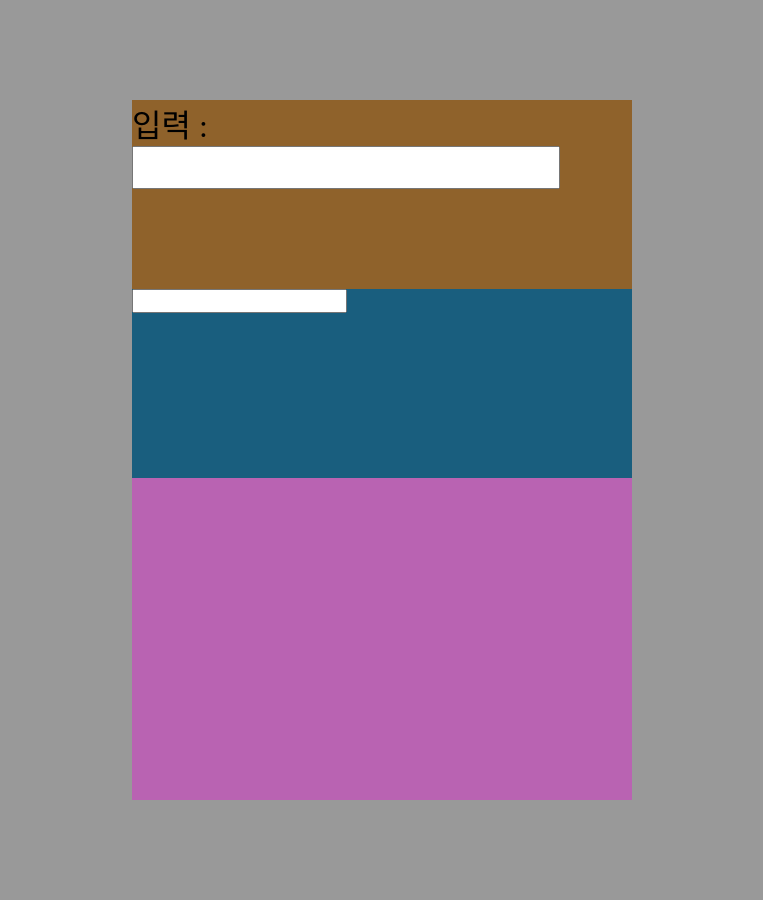
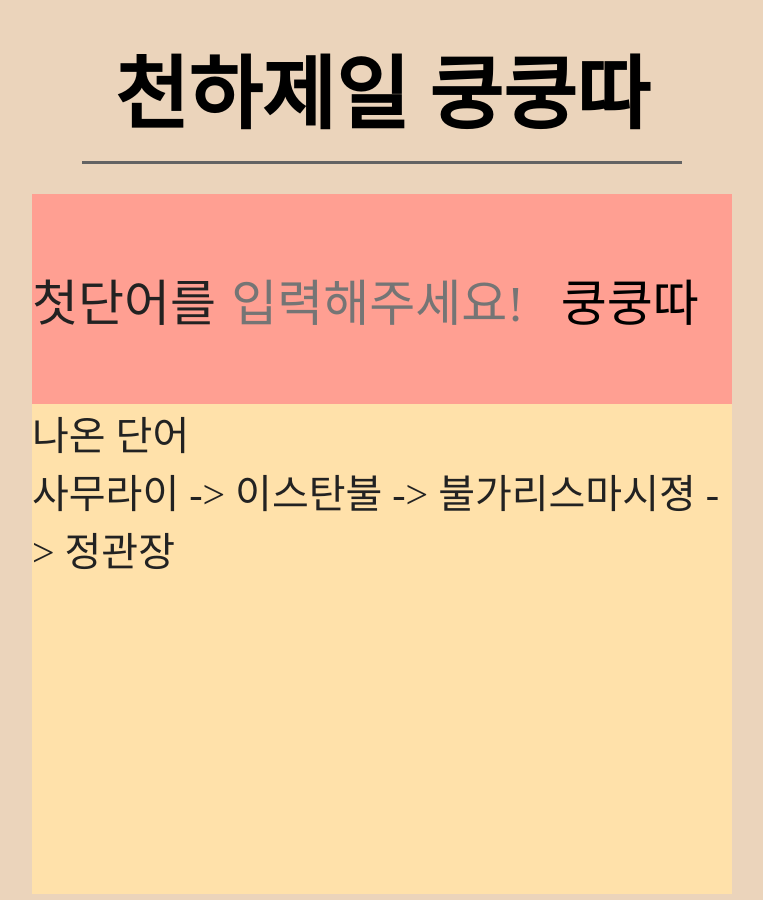
Before and after one commit to HyoTaek-Jang/js_game_-, a plain HTML site: page index.html in a window 1280 px wide. Shown: the whole page, without its empty margins (258-1021 px from the left). Drawn offline with Linux system fonts and the light colour scheme; some packages are replaced by stand-ins of ours; a web font is replaced by a local one.

Commit message:
디자인 작업 1차, js 0차, 작업과정 업데이트
이하 동문일세 나는 수원고 동문일세

```diff
--- a/index.html
+++ b/index.html
@@ -5,26 +5,59 @@
     <meta name="viewport" content="width=device-width, initial-scale=1.0">
     <meta http-equiv="X-UA-Compatible" content="ie=edge">
 
+    <!--초기화-->
+    <link rel="stylesheet" href="https://unpkg.com/ress/dist/ress.min.css">
+
+    <!--css동기화-->
     <link rel="stylesheet" href="style.css">
 
+    <!--js동기화-->
     <script src="script.js"></script>
 
-    <title>끝말 잇기</title>
+    <title>쿠우우웅웅웅웅쿵따</title>
 </head>
 
 <body>
     <div class="wrapper">
-        <div class="input" >
-            입력 : <input type="text" id="input" >
+        <div class="title">
+            <h1>천하제일 쿵쿵따</h1>
         </div>
 
-        <div class="output" >
-            <input type="text" id="output">
+        <div class="content">
+            <div class="main">
+
+                <div class="maingame">
+
+                    <form action="">
+                        <div class="first_word">
+                            <p id="first_word">첫단어를</p>
+                        </div>
+
+                        <div class="input_word">
+                            <input type="text" id="input_word" placeholder="입력해주세요!" autocomplete=”off” >
+                            <input type="submit" value="쿵쿵따" id="submit">
+                        </div>
+                    </form>
+
+                </div>
+
+                <div class="list">
+                    나온 단어<br>
+                    <ul>
+                        <p id="list">
+                            사무라이 -> 이스탄불 -> 불가리스마시졍 -> 정관장
+                        </p>
+                    </ul>
+                </div>
+
+            </div>
+
+            <div class="manual">
+
+            </div>
+
         </div>
 
-        <div class="list" id="list">
 
-        </div>
-    </div>
 </body>
 </html>
--- a/script.js
+++ b/script.js
@@ -1 +1,49 @@
-asdf
+/*
+
+var 바디 = document.body;
+var 단어 = document.createElement('div');
+단어.textContent = '조민호';
+document.body.append(단어);
+//html에 body 태그 안에 div태그 안에 '조민호' 단어를 넣는 과정
+var 폼 = document.createElement('form');
+document.body.append(폼);
+var 입력창 = document.createElement('input');
+폼.append(입력창);
+var 버튼 = document.createElement('button');
+버튼.textContent = '입력!';
+폼.append(버튼);
+var 결과창 = document.createElement('div');
+document.body.append(결과창);
+//text input , button , 결과창넣는 과정
+
+폼.addEventListener('submit', function 콜백함수 (이벤트){
+    이벤트.preventDefault();
+    if (단어.textContent[단어.textContent.length - 1] === 입력창.value[0]) {
+        결과창.textContent = "딩동댕";
+        단어.textContent = 입력창.value;
+        입력창.value = '';
+        입력창.focus();
+    } else {
+        결과창.textContent = '땡';
+        입력창.value = '';
+        입력창.focus();
+    }
+}) // 이벤트 리스너 안쪽에있는 함수가 콜백 함수
+
+
+// var word = '조민호'
+// for(var word = '조민호'; true;) {
+//     var answer = prompt(word)
+//     if (word[word.length - 1] === answer[0]) {
+//         alert('딩동댕!')
+//             word = answer;
+//     } else {
+//         alert('땡!')
+//     }
+// }
+
+*/
+
+window.onload = function(){
+    var
+}
--- a/style.css
+++ b/style.css
@@ -1,31 +1,92 @@
+@import url('https://fonts.googleapis.com/css?family=Black+Han+Sans|Do+Hyeon|Song+Myung&display=swap');
+
+
+
 body{
-    background-color: rgb(153, 153, 153);
+    background-color: rgb(235, 212, 187);
+    font-family: 'Song Myung', serif;
+    word-break:keep-all;
 }
 
-.wrapper{
-    width: 500px;
-    height: 700px;
-    background-color: bisque;
-    margin: 100px auto;
+.title{
+
 }
 
-.input{
-    height: 27%;
-    background-color: rgb(143, 98, 43);
-    font-size: 2em;
+.title h1{
+    text-align: center;
+    font-weight: 900;
+    font-size: 80px;
+    margin: 30px auto;
+
 }
 
-input{
+.title h1:after {
+    content: "";
+    display: block;
+    width: 600px;
+    border-bottom: 3px solid #636363;
+    margin: 15px auto;
+  }
 
-    font-size: 1em;
+.content{
+
 }
 
-.output{
-    height: 27%;
-    background-color: rgb(25, 94, 126);
+.main{
+    width: 700px;
+    height: 700px;
+    margin: 0 auto;
+    background-color: rgb(255, 159, 146);
+    color: rgb(34, 34, 34);
+
+
 }
 
+
+.maingame{
+    height: 30%;
+    overflow: hidden;
+    display: flex;
+    align-content: center;
+    align-items: center;
+    justify-content: center;
+}
+
+.first_word{
+    float: left;
+    width: 25%;
+    box-sizing: border-box;
+
+}
+
+.first_word p {
+    font-size: 50px;
+    text-align: center;
+}
+
+.input_word{
+    float: left;
+    width: 75%;
+    box-sizing: border-box;
+    font-size: 50px;
+
+}
+
+#input_word{
+    width: 65%;
+    text-align: center;
+
+}
+
+#submit{
+    text-align: center;
+}
+
+
+
 .list{
-    height: 46%;
-    background-color: rgb(185, 99, 178);
+    background-color: rgb(255, 225, 170);
+    height: 70%;
+    box-sizing: border-box;
+    font-size: 40px;
 }
```
Also changed, not shown: 1 other file.
